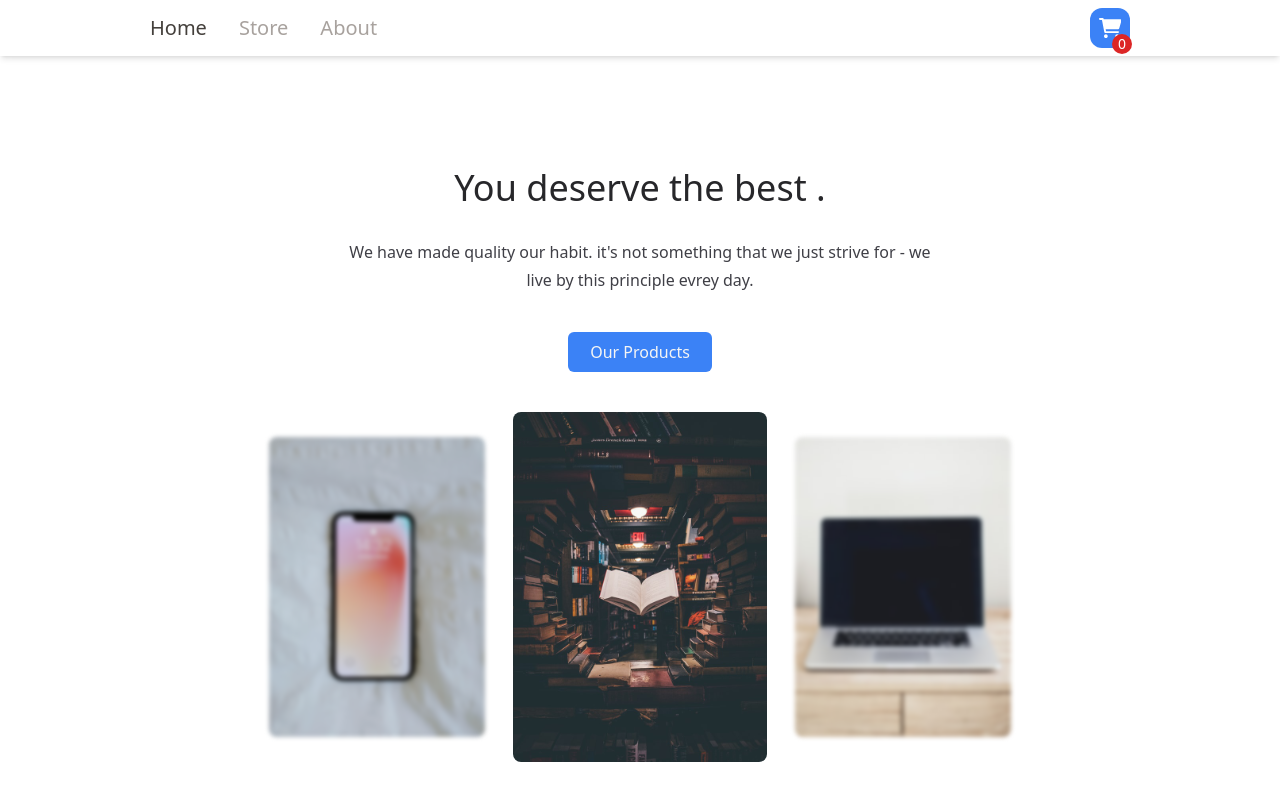
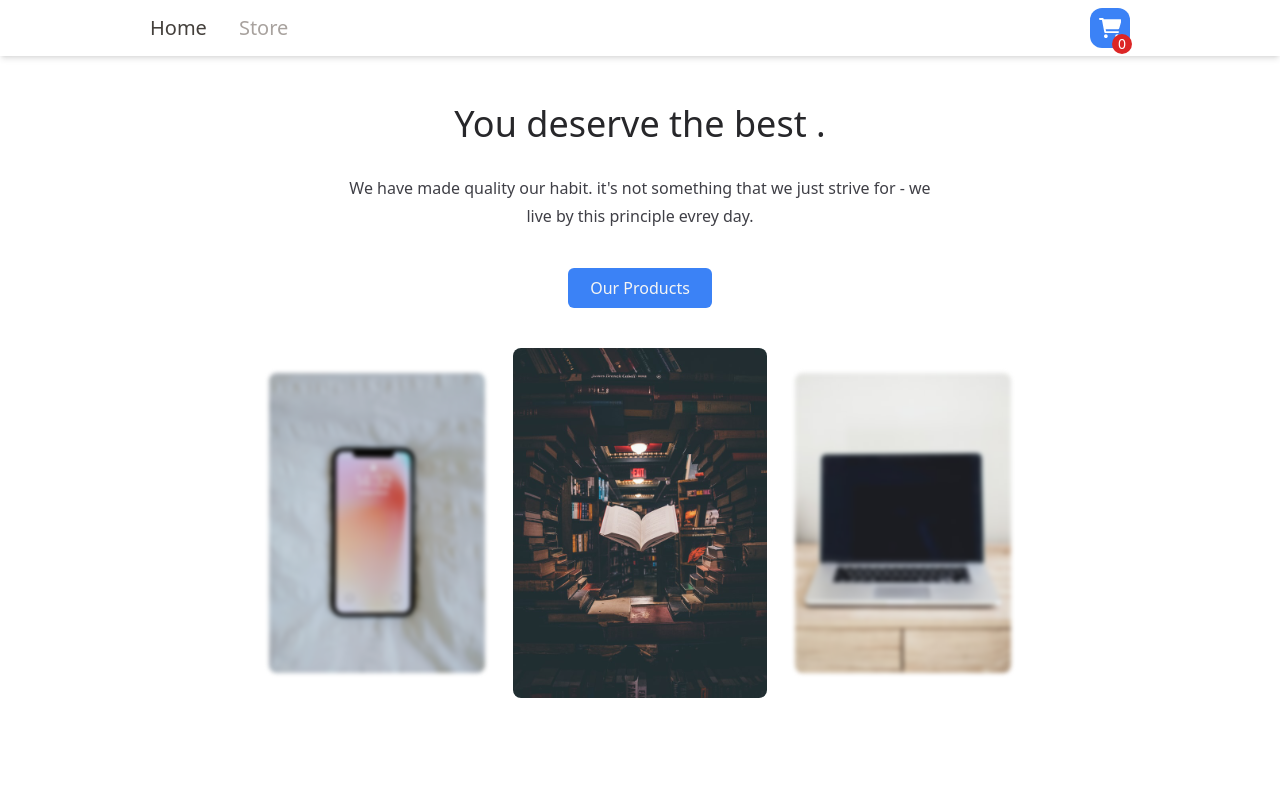
Before and after one commit to benAzouzYassin/Shopping-Cart, a React (Vite) app: page / in a window 1280 px wide. Built offline with nearby package versions, Linux system fonts and the light colour scheme.

Commit message:
final commit

```diff
--- a/src/App.tsx
+++ b/src/App.tsx
@@ -1,7 +1,6 @@
 import { Route, Routes } from "react-router-dom"
 import Home from "./pages/Home"
 import Store from "./pages/Store"
-import About from "./pages/About"
 import Cart from "./pages/Cart"
 
 
@@ -12,7 +11,6 @@ function App() {
       <Routes>
         <Route path="/" element={<Home />} />
         <Route path="/store" element={<Store />} />
-        <Route path="/about" element={<About />} />
         <Route path="/cart" element={<Cart />} />
         <Route path="*" element={<h1>Page not found</h1>} />
       </Routes></>
--- a/src/components/Navbar.tsx
+++ b/src/components/Navbar.tsx
@@ -18,16 +18,16 @@ export default function Navbar() {
 
     switch (pathname) {
         case "/":
-            links = [<Link to="/" key={uuid()} className='text-stone-700 hover:text-stone-800'>Home</Link >, <Link to="/store" key={uuid()} className='hover:text-stone-800'>Store</Link >, <Link to="/about" key={uuid()} className='hover:text-stone-800'>About</Link >]
+            links = [<Link to="/" key={uuid()} className='text-stone-700 hover:text-stone-800'>Home</Link >, <Link to="/store" key={uuid()} className='hover:text-stone-800'>Store</Link >]
             break;
         case "/store":
-            links = [<Link to="/" key={uuid()} className='hover:text-stone-800'>Home</Link >, <Link to="/store" key={uuid()} className='text-stone-700 hover:text-stone-800'>Store</Link >, <Link to="/about" key={uuid()} className='hover:text-stone-800'>About</Link >]
+            links = [<Link to="/" key={uuid()} className='hover:text-stone-800'>Home</Link >, <Link to="/store" key={uuid()} className='text-stone-700 hover:text-stone-800'>Store</Link >]
             break
         case "/about":
-            links = [<Link to="/" key={uuid()} className='hover:text-stone-800'>Home</Link >, <Link to="/store" key={uuid()} className='hover:text-stone-800'>Store</Link >, <Link to="/about" key={uuid()} className='text-stone-700  hover:text-stone-800'>About</Link >]
+            links = [<Link to="/" key={uuid()} className='hover:text-stone-800'>Home</Link >, <Link to="/store" key={uuid()} className='hover:text-stone-800'>Store</Link >]
             break
         default:
-            links = [<Link to="/" key={uuid()} className='hover:text-stone-800'>Home</Link >, <Link to="/store" key={uuid()} className='hover:text-stone-800'>Store</Link >, <Link to="/about" key={uuid()} className='hover:text-stone-800'>About</Link >]
+            links = [<Link to="/" key={uuid()} className='hover:text-stone-800'>Home</Link >, <Link to="/store" key={uuid()} className='hover:text-stone-800'>Store</Link >]
             break;
     }
 
@@ -36,7 +36,7 @@ export default function Navbar() {
 
 
     return (
-        <div className='paddings w-full h-14 items-center shadow-md  sticky top-0 flex gap-8 text-stone-400  text-xl bg-white z-10'>
+        <div className='paddings  w-full h-14 items-center shadow-md  sticky top-0 flex gap-8 text-stone-400  text-xl bg-white z-10'>
 
             {links}
             <div className='relative ml-auto mt-5'>
--- a/src/context/CartContext.tsx
+++ b/src/context/CartContext.tsx
@@ -47,7 +47,7 @@ export function CartProvider(props: CartProviderPros) {
                 title = cartItems[i].title
             }
         }
-        console.log(itemId)
+
         return title
     }
 
--- a/src/pages/About.tsx
+++ /dev/null
@@ -1,16 +0,0 @@
-import React from 'react'
-import Navbar from '../components/Navbar'
-import data from "../data/items.json"
-
-export default function About() {
-    const imgs = data.map(item => item.imgUrl)
-
-    return (
-        <div><Navbar />
-            a
-
-
-            a
-        </div>
-    )
-}
--- a/src/pages/Home.tsx
+++ b/src/pages/Home.tsx
@@ -43,13 +43,12 @@ export default function Home() {
 
     return (
         <div><Navbar />
-            <div className='paddings flex flex-col top-28 relative pb-10'>
+            <div className='paddings flex flex-col top-12 relative pb-10'>
                 <h1 className='text-center text-4xl mb-4 text-zinc-800'>You deserve the best .</h1>
                 <h3 className='text-center text-zinc-700 ml-2 mr-2 py-4'>We have made quality our habit. it's not something that we just strive for - we </h3>
                 <h3 className='mt-[-0.75rem] text-center text-zinc-700'>live by this principle evrey day.</h3>
                 <button onClick={() => Navigate('/store')} className='mt-10 text-md bg-blue-500 text-stone-100 rounded-md  w-36 h-10 self-center hover:bg-blue-600 '>Our Products</button>
 
-                {/**should be a carousel here */}
                 <div className='flex justify-center w-full h-fit items-center mt-10 flex-wrap gap-7 transition-ease relative'>
                     <div className="w-[22%] h-[300px] blur-[2px] rounded-lg" style={{ backgroundImage: `url('${getLeftImage()}')`, backgroundSize: "cover", backgroundPosition: "center" }}> </div>
                     <div className="w-[26%] h-[350px] rounded-lg" style={{ backgroundImage: `url('${getFrontImage()}')`, backgroundSize: "cover", backgroundPosition: "center" }}></div>
```
